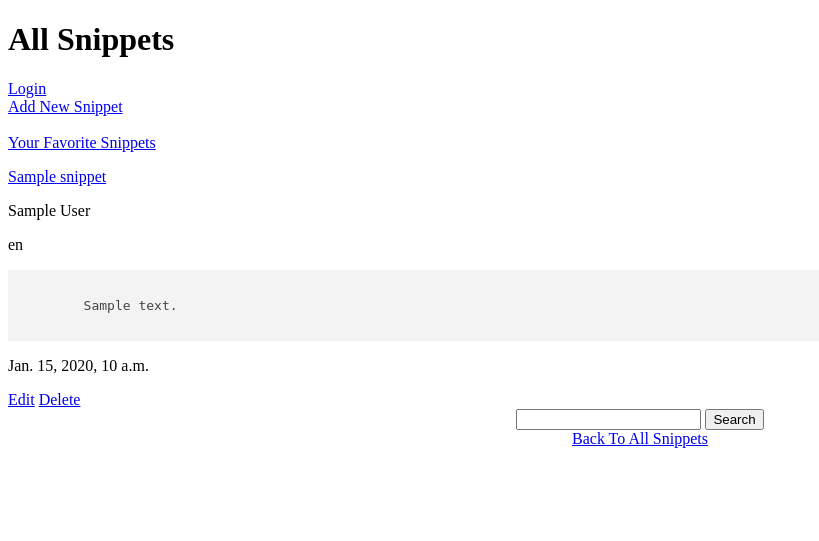
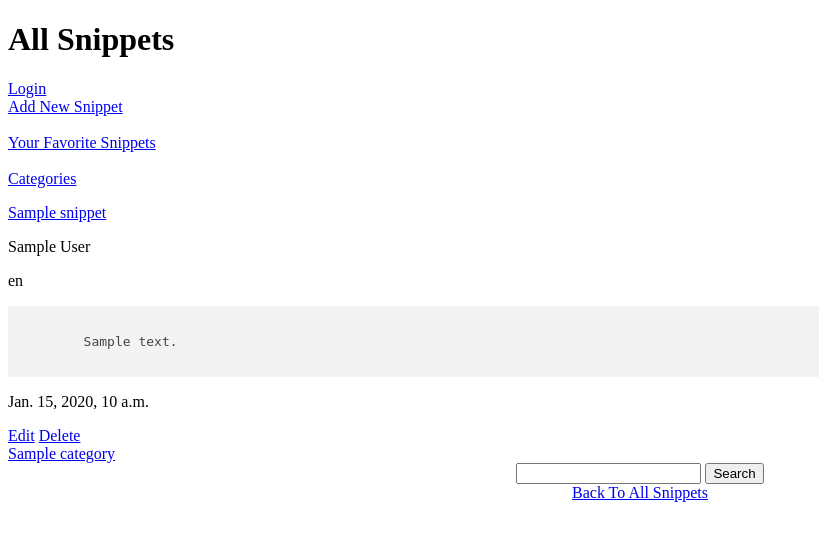
Before and after one commit to Momentum-Team-8/django-duplex-sea-otter, a Django app: page / in a window 1280 px wide. Shown: the top 541 px of the page, without its empty margins (0-819 px from the left). Run offline with Django 3.2, Linux system fonts and the light colour scheme; tables that the repository leaves empty hold one stand-in row (values such as "Sample post"); some libraries are stand-ins or nearby versions.

Commit message:
add categories

```diff
--- a/django_snippet/urls.py
+++ b/django_snippet/urls.py
@@ -35,6 +35,8 @@ urlpatterns = [
         snippets_views.toggle_favorite,
         name="toggle_favorite",
     ),
+    path("categ/<slug:slug>",snippets_views.show_categ, name="show_categ"),
+    path('categories/', snippets_views.list_category, name='list_categories'),
 
     ## edit
     path('snippets/<int:pk>/edit/',
--- a/snippets/admin.py
+++ b/snippets/admin.py
@@ -1,10 +1,13 @@
 from snippets.models import Snippet
 from django.contrib import admin
-from .models import Snippet,User
+from .models import Snippet,User,Category
 
 # Register your models here.
 
 admin.site.register(Snippet)
+admin.site.register(Category)
+
+
 
 @admin.register(User)
 class UserAdmin(admin.ModelAdmin):
--- a/snippets/forms.py
+++ b/snippets/forms.py
@@ -7,4 +7,4 @@ class SnippetForm(forms.ModelForm):
     class Meta:
         model = Snippet
         fields = ["title", "language", "author",
-                  "description"]
+                  "description", "category"]
--- a/snippets/models.py
+++ b/snippets/models.py
@@ -7,6 +7,10 @@ class User(AbstractUser):
         return self.username
 
 class Snippet(models.Model):
+    category = models.ManyToManyField(
+        "Category",
+        related_name="snippets",
+    )
     title = models.CharField(max_length=255)
     language = models.CharField(max_length=255)
     author = models.CharField(max_length=255)
@@ -14,3 +18,18 @@ class Snippet(models.Model):
     created_at = models.DateTimeField(auto_now_add=True)
     ## favorite fields
     favorited_by = models.ManyToManyField("User", related_name="fav_snippets")
+
+    def __str__(self):
+        return self.title
+
+
+class Category (models.Model):
+    category_name = models.CharField(max_length=255)
+    ### add slug
+    slug = models.SlugField(max_length=75,null=True)
+
+    def __str__(self):
+        return f"<Category name = {self.category_name}>"
+
+    def __str__(self):
+        return self.category_name
--- a/snippets/templates/snippets/list_snippets.html
+++ b/snippets/templates/snippets/list_snippets.html
@@ -6,6 +6,9 @@
     <br>
     <br>
     <a href="{% url 'list_favorites' %}">Your Favorite Snippets</a>
+    <br>
+    <br>
+    <a href="{% url 'list_categories' %}">Categories</a>
 
     {% for snippet in snippets %}
     <div class="snippet">
@@ -19,6 +22,11 @@
 
         <a href={% url 'edit_snippet' pk=snippet.pk %}>Edit</a>
         <a href={% url 'delete_snippets' pk=snippet.pk %}>Delete</a>
+    </div>
+    <div>
+        {% for each in snippet.category.all %}
+            <a href="{% url 'show_categ' slug=each.slug %}">{{each.category_name}}</a>
+            {% endfor %}
     </div>
     {% endfor %}
 </section>
--- a/snippets/views.py
+++ b/snippets/views.py
@@ -1,6 +1,7 @@
+import snippets
 from snippets.forms import SnippetForm
 from django.shortcuts import render, redirect, get_object_or_404
-from .models import Snippet
+from .models import Snippet,Category
 
 def delete_snippets(request, pk):
     snippet = get_object_or_404(Snippet, pk=pk)
@@ -79,3 +80,17 @@ def list_favorites(request):
     favos= user.fav_snippets.all()
     return render(request, "snippets/favList_snippet.html",
     {"favos": favos})
+
+## category
+def show_categ(request, slug):
+    categ = get_object_or_404(Category, slug=slug)
+    #### important!!!
+    snippets = categ.snippets.all()
+    return render(request, "snippets/show_categ.html", {"categ": categ, "snippets": snippets})
+
+
+### category page
+def list_category(request):
+    all_categories = Category.objects.all()
+    return render(request, "snippets/all_categories.html",
+    {"all_categories": all_categories})
```
Also changed, not shown: snippets/templates/snippets/all_categories.html (added, +18 -0 lines), snippets/templates/snippets/show_categ.html (added, +14 -0 lines), snippets/apps.py (line endings or trailing spaces), snippets/migrations/0003_auto_20210629_0231.py (added).
